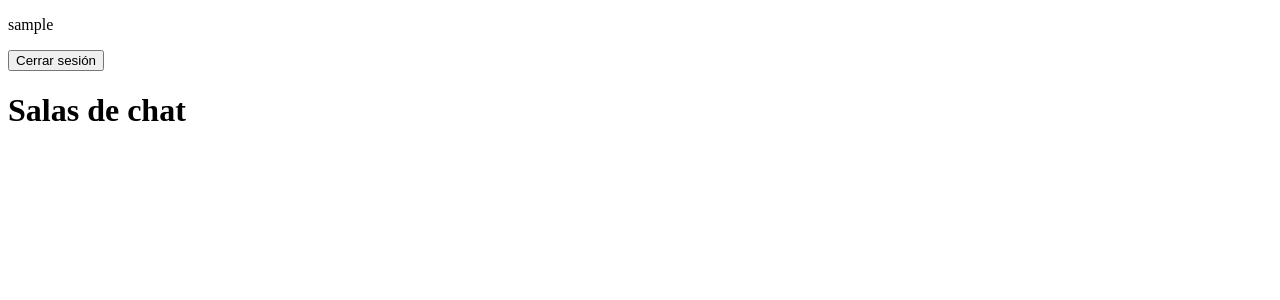
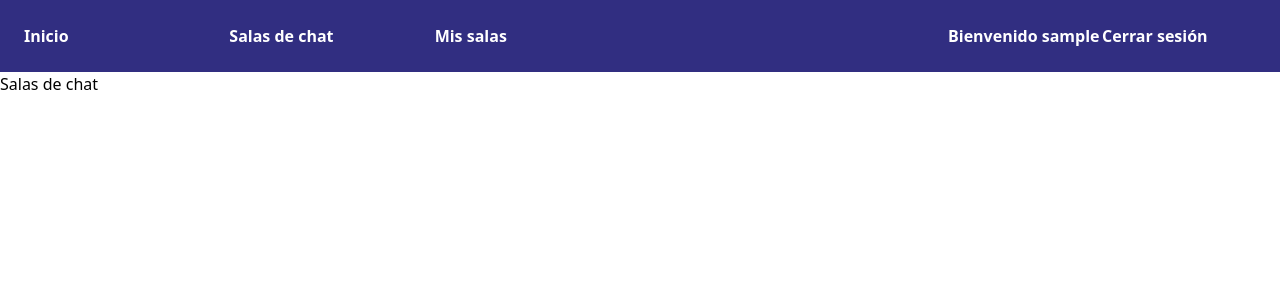
Before and after one commit to JossueDaniel/django_chatServer, a Django app: page / in a window 1280 px wide. Shown: the top 300 px of the page. Run offline with Django 5.2, Linux system fonts and the light colour scheme; the visitor is signed in with stand-in values (Sample User, id 1); data that the repository does not hold is empty; some libraries are stand-ins or nearby versions.

Commit message:
Agregando diseño al header

```diff
--- a/templates/_base.html
+++ b/templates/_base.html
@@ -6,20 +6,46 @@
           content="width=device-width, user-scalable=no, initial-scale=1.0, maximum-scale=1.0, minimum-scale=1.0">
     <meta http-equiv="X-UA-Compatible" content="ie=edge">
     <title>{% block title %}Chat server{% endblock title %}</title>
+    <script src="https://cdn.tailwindcss.com"></script>
 </head>
-<header>
+<header class="bg-indigo-900 text-white font-semibold">
+    <div class="container mx-auto">
+        <nav class="flex flex-row p-6">
+            <div class="basis-1/2">
+                <ul class="flex flex-row hover:*:text-yellow-400">
+                    <li class="basis-1/3"><a href="{% url 'room_list' %}">Inicio</a></li>
+                    <li class="basis-1/3"><a>Salas de chat</a></li>
+                    <li class="basis-1/3"><a>Mis salas</a></li>
+                </ul>
+            </div>
+            <div class="basis-1/2">
+                <ul class="flex flex-row justify-end">
                     {% if user.is_authenticated %}
-        <p>{{ user }}</p>
+                        <li class="basis-1/4">Bienvenido <strong>{{ user }}</strong></li>
+                        <li class="basis-1/4 hover:*:text-yellow-400">
                             <form method="post" action="{% url 'logout' %}">
                                 {% csrf_token %}
                                 <button type="submit">Cerrar sesión</button>
                             </form>
+                        </li>
                     {% else %}
-        <ul>
-            <li><a href="{% url 'login' %}">Iniciar sesión</a></li>
-            <li><a href="{% url 'signup' %}">Registrarse</a></li>
+                        <li class="basis-1/4">
+                            <a href="{% url 'login' %}" class="py-2 px-4 text-indigo-900 border-4
+                            rounded-2xl bg-yellow-400 hover:bg-yellow-600 hover:text-white duration-300">
+                                Iniciar sesión
+                            </a>
+                        </li>
+                        <li class="basis-1/4">
+                            <a href="{% url 'signup' %}" class="py-2 px-4 border-4 rounded-2xl
+                            text-yellow-400 hover:bg-indigo-600 hover:text-white duration-300">
+                                Registrarse
+                            </a>
+                        </li>
+                    {% endif %}
                 </ul>
-    {% endif %}
+            </div>
+        </nav>
+    </div>
 </header>
 <body>
     {% block content %}
```
Lines whose indentation alone changed are shown as unchanged.
